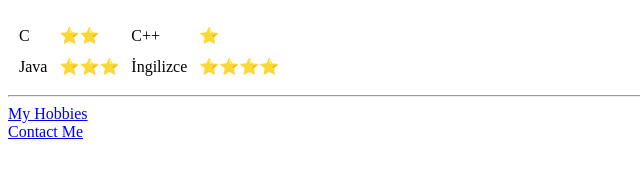
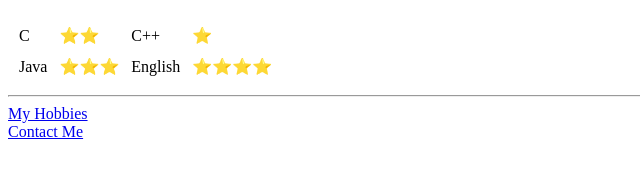
Before and after one commit to DreamType/cv, a plain HTML site: page index.html in a window 1280 px wide. Shown: the part 616-794 px from the top of the page, 0-640 px from the left. Drawn offline with Linux system fonts and the light colour scheme.

Commit message:
Update index.html

```diff
--- a/index.html
+++ b/index.html
@@ -69,7 +69,7 @@
   <tr>
     <td>Java</td>
     <td>⭐⭐⭐</td>
-    <td>İngilizce</td>
+    <td>English</td>
     <td>⭐⭐⭐⭐</td>
   </tr>
  </table>
```
